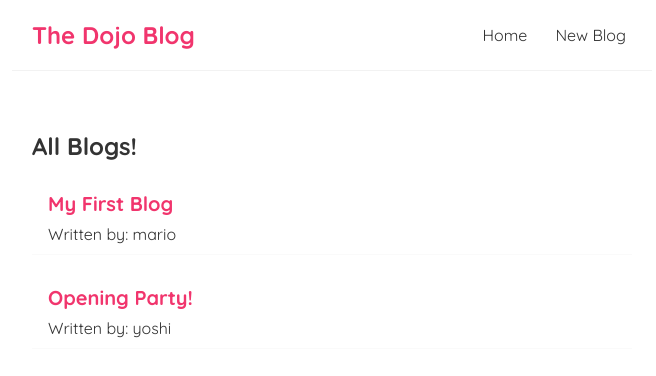
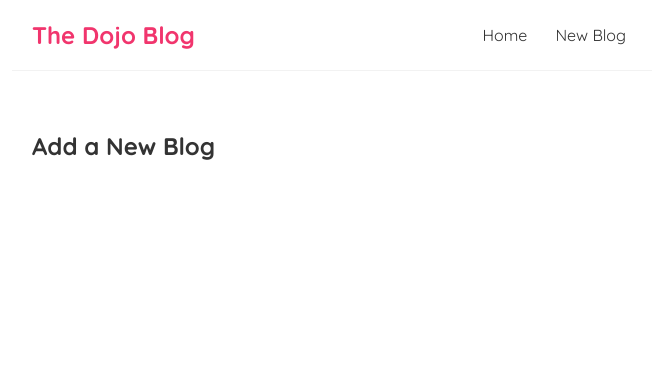
Before and after one commit to bibmode/dojo-blog, a React (Create React App) app: page /create in a window 1280 px wide. Shown: the top 376 px of the page, without its empty margins (308-964 px from the left). Built offline with nearby package versions, Linux system fonts and the light colour scheme; data requests are answered from the project's data file.

Commit message:
router links

```diff
--- a/src/App.js
+++ b/src/App.js
@@ -1,16 +1,22 @@
 import Navbar from "./Navbar";
 import Home from "./Home";
 import { BrowserRouter as Router, Route, Switch } from "react-router-dom";
+import Create from "./Create";
 
 function App() {
   return (
     <Router>
       <div className="App">
         <Navbar />
+
         <div className="content">
           <Switch>
-            <Route path="/">
+            <Route exact path="/">
               <Home />
+            </Route>
+
+            <Route path="/create">
+              <Create />
             </Route>
           </Switch>
         </div>
--- /dev/null
+++ b/src/Create.js
@@ -0,0 +1,9 @@
+const Create = () => {
+  return (
+    <div className="create">
+      <h2>Add a New Blog</h2>
+    </div>
+  );
+};
+
+export default Create;
--- a/src/Navbar.js
+++ b/src/Navbar.js
@@ -1,10 +1,12 @@
+import { Link } from "react-router-dom";
+
 const Navbar = () => {
   return (
     <nav className="navbar">
       <h1>The Dojo Blog</h1>
       <div className="links">
-        <a href="/">Home</a>
-        <a href="/create">New Blog</a>
+        <Link to="/">Home</Link>
+        <Link to="/create">New Blog</Link>
       </div>
     </nav>
   );
```
